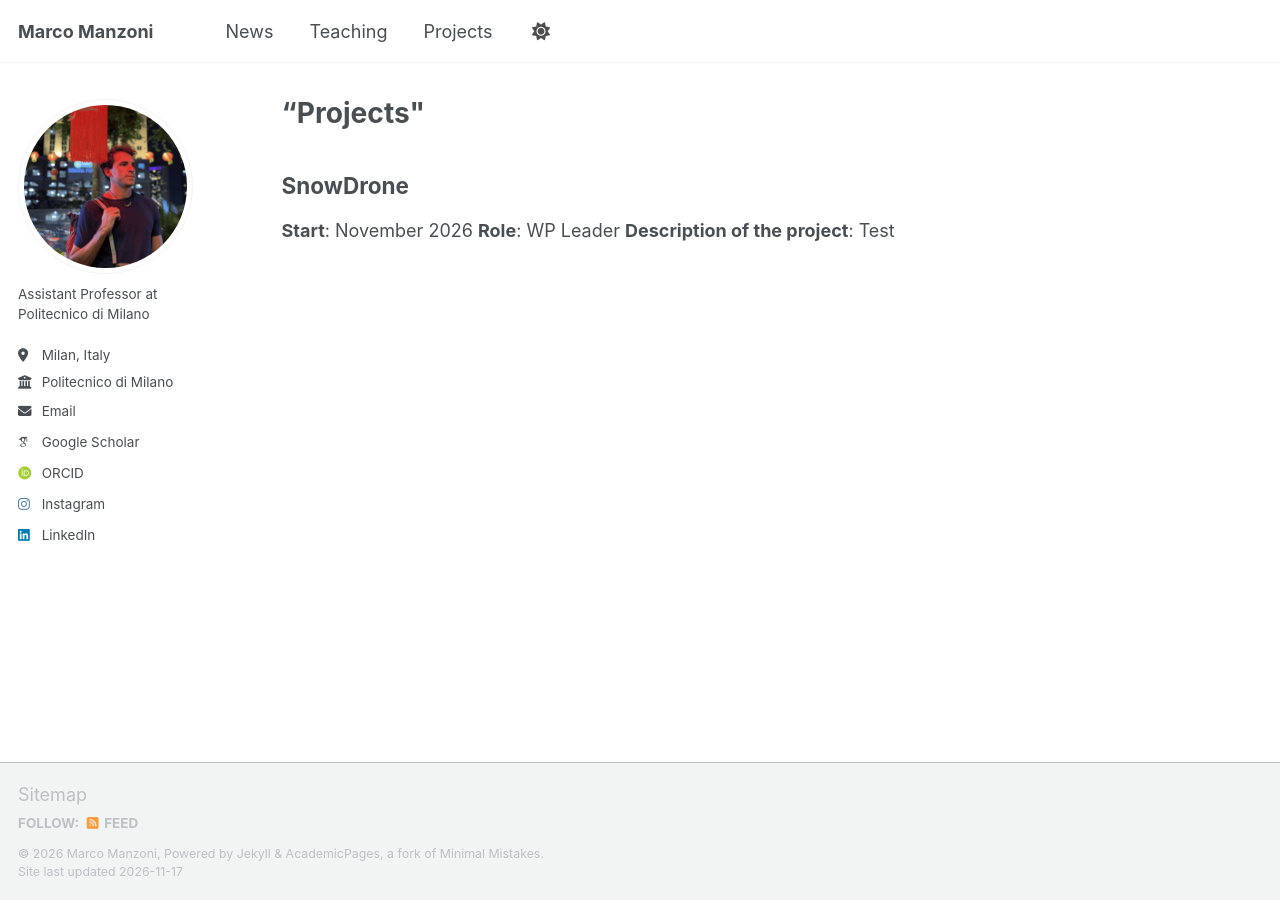
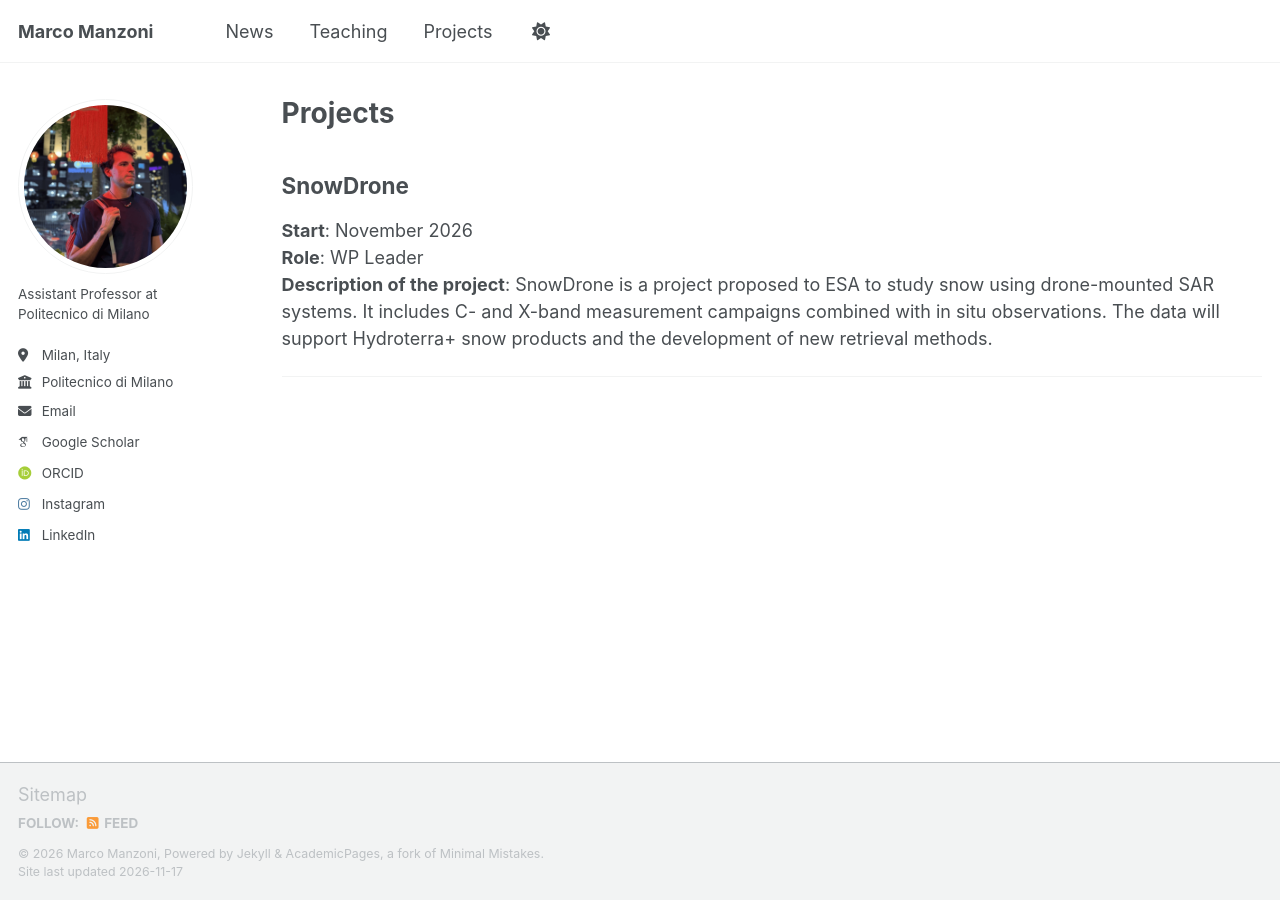
Before and after one commit to marcomanzoni/marcomanzoni.github.io, a Jekyll site: the page built from _pages/projects.md, in a window 1280 px wide. Built offline with Jekyll 4.4.1, drawn with Linux system fonts in a browser that asks for light colours; some web fonts are replaced; a script that is not in the unit is left out.

Commit message:
Updated projects

```diff
--- a/_pages/projects.md
+++ b/_pages/projects.md
@@ -1,6 +1,6 @@
 ---
 layout: archive
-title: “Projects"
+title: Projects
 permalink: /projects/
 author_profile: true
 redirect_from:
@@ -12,4 +12,6 @@ redirect_from:
 ## SnowDrone
 **Start**: November 2026
 **Role**: WP Leader
-**Description of the project**: Test
+**Description of the project**: SnowDrone is a project proposed to ESA to study snow using drone-mounted SAR systems. It includes C- and X-band measurement campaigns combined with in situ observations. The data will support Hydroterra+ snow products and the development of new retrieval methods.
+
+---
```
